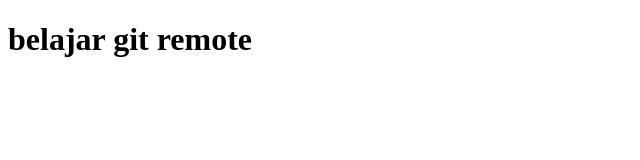
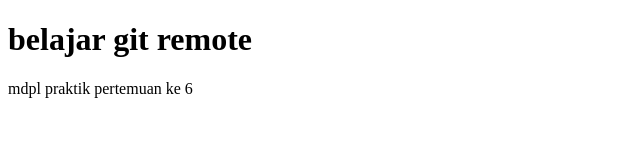
Before and after one commit to robiardian/mdplprak_pert6, a plain HTML site: page index.html in a window 1280 px wide. Shown: the whole page, without its empty margins (0-640 px from the left). Drawn offline with Linux system fonts and the light colour scheme.

Commit message:
menambah paragraf

```diff
--- a/index.html
+++ b/index.html
@@ -8,5 +8,6 @@
 </head>
 <body>
     <h1> belajar git remote</h1>
+    <p> mdpl praktik pertemuan ke 6</p>
 </body>
 </html>
```
